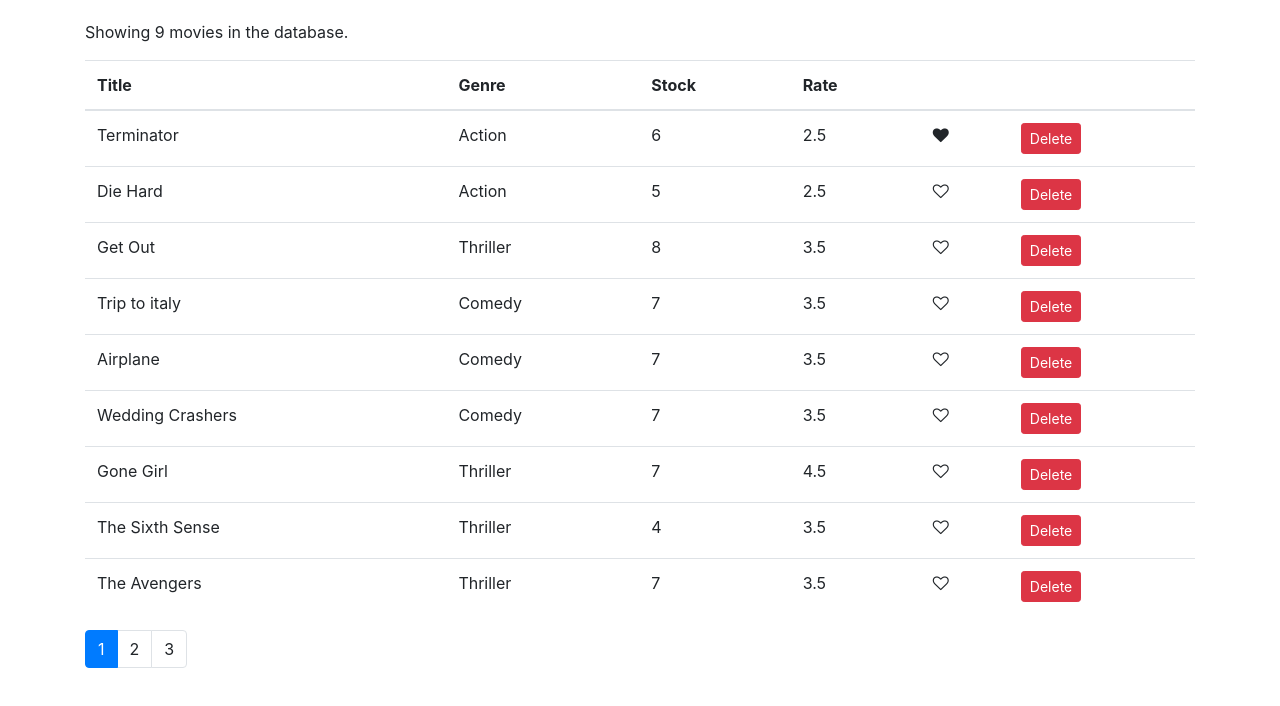
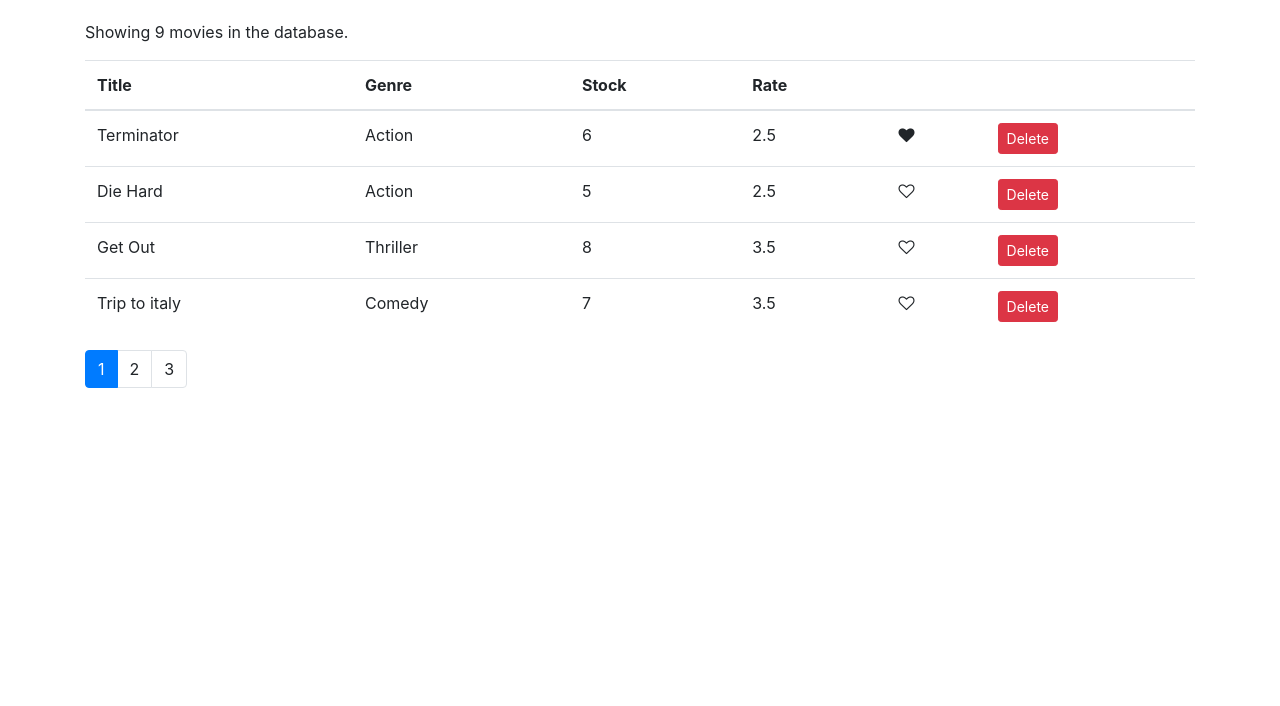
Before and after one commit to cisu/Mastering_React_vidly, a React (Create React App) app: page / in a window 1280 px wide. Shown: the top 706 px of the page. Built offline with nearby package versions, Linux system fonts and the light colour scheme.

Commit message:
Pagination data

```diff
--- a/src/components/movies.jsx
+++ b/src/components/movies.jsx
@@ -2,6 +2,7 @@
 import Like from './common/like';
 import Pagination from './common/pagination';
 import { getMovies } from "../services/fakeMovieService";
+import { paginate } from '../utils/paginate';
 
 class Movies extends Component {
     state = {
@@ -45,10 +46,11 @@
     render() {
 
         const { length: count } = this.state.movies;
-        const { pageSize, currentPage } = this.state;
+        const { pageSize, currentPage, movies: allMovies } = this.state;
 
         if (count === 0) return (<p>There are no movies in the database.</p>);
 
+        const movies = paginate(allMovies, currentPage, pageSize);
 
         return (
             <React.Fragment>
@@ -65,7 +67,7 @@
                         </tr>
                     </thead>
                     <tbody>
-                        {this.state.movies.map(movie => (
+                        {movies.map(movie => (
                             <tr key={movie._id}>
                                 <td>{movie.title}</td>
                                 <td>{movie.genre.name}</td>
--- /dev/null
+++ b/src/utils/paginate.js
@@ -0,0 +1,11 @@
+import _ from 'lodash';
+
+export function paginate(items, pageNumber, pageSize) {
+    const startIndex = (pageNumber - 1) * pageSize;
+    return _(items)
+    .slice(startIndex)
+    .take(pageSize)
+    .value();
+    // _.slice(items, startIndex);
+    // _.take()
+}
```
Also changed, not shown: 1 other file (tests, documents, lock files or other folders).
